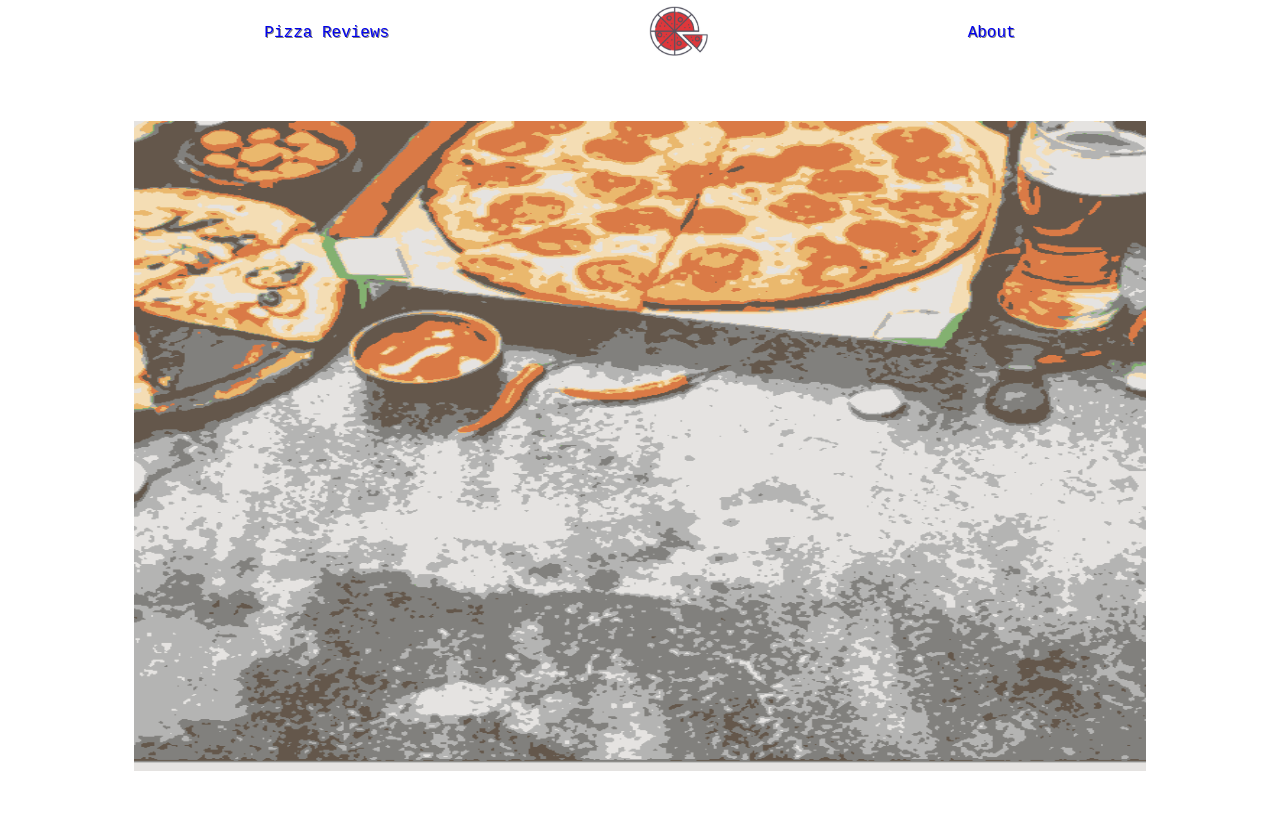
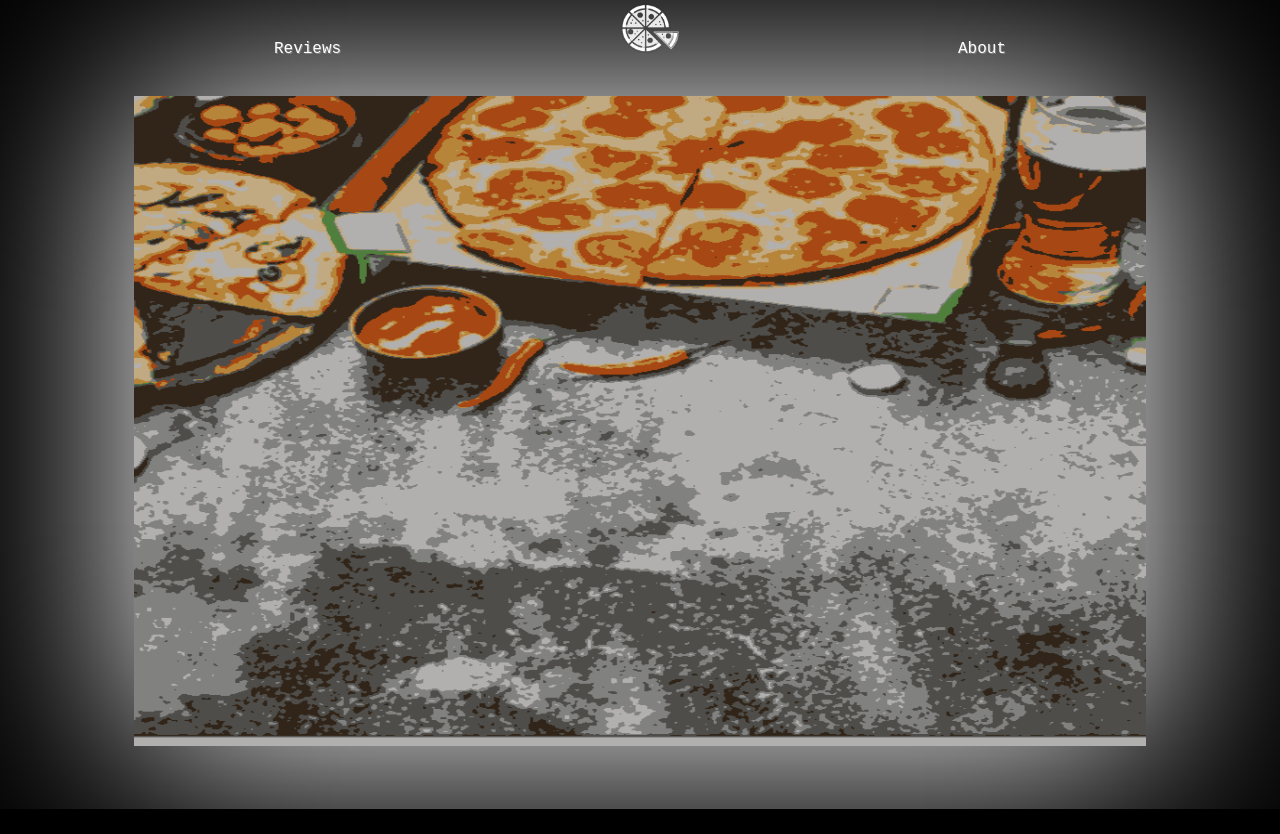
Before and after one commit to yosayon/nyc-pizza-reviews, a React (Create React App) app in the folder client/: page / in a window 1280 px wide. After the commit the page ends 809 px from the top, so only its background shows below. Built offline with nearby package versions, Linux system fonts and the light colour scheme.

Commit message:
styled about page, homepage, navbar, and logo

```diff
--- a/client/src/App.css
+++ b/client/src/App.css
@@ -1,16 +1,18 @@
 body {
   font-family: "Courier New";
+  background-color: black;
 }
 
 /* Pizza Background */
 #background-container {
   display: flex;
-  margin-top: 5%;
+  margin-top: 3%;
   margin-bottom: 5%;
   margin-left: auto;
   margin-right: auto;
   width: 80%;
   justify-content: center;
+  box-shadow:2px 2px 200px 5px white;
 }
 
 .pizza-background {
@@ -34,20 +36,32 @@ body {
   width: 80%;
   opacity: 0;
   transition: .5s ease;
-  background-color: #fff;
+  background-color: #333;
 }
 
 .one-bite-message {
   margin-top: 80px;
   font-size: 40px;
   text-align: center;
+  font-weight: bold;
+  color: white;
+}
+
+.one-bite-message a {
+  color: white;
+  text-decoration: none;
+}
+
+.one-bite-message a:hover {
+  color: white;
+  text-decoration: underline;
 }
 
 /* navbar  */
 
  #navbar-container {
    display: flex;
-   align-items: center;
+   align-items: flex-end;
    justify-content: space-around;
    height: 50px;
    width: 80%;
@@ -58,12 +72,12 @@ body {
  .nav-link{
    text-decoration: none;
    text-shadow: 1px 1px gray;
+   color: white;
  }
 
  .nav-link:hover{
-   text-decoration: none;
+   text-decoration: underline;
    text-shadow: 2px 2px gray;
-   animation: App-logo-spin infinite 20s linear;
  }
 
  /* Pizza Logo */
@@ -86,7 +100,6 @@ body {
 /* about page*/
 
  .about-container {
-   background-image: url('pizza-about-picture.jpeg');
    display: flex;
    flex-flow: column;
    margin-top: 5%;
@@ -100,6 +113,7 @@ body {
 .about {
   font-weight: bold;
   font-size: 19px;
+  color: white;
   margin-top: 5%;
   margin-left: 15%;
   margin-right: 15%;
--- a/client/src/containers/Homepage.js
+++ b/client/src/containers/Homepage.js
@@ -1,5 +1,6 @@
 import React from 'react';
 import background from '../pizza-background.png'
+import { NavLink } from 'react-router-dom'
 
 
 export const Homepage = () => {
@@ -8,7 +9,7 @@ export const Homepage = () => {
       <img alt='background' className='pizza-background' src={background}/>
       <div className='overlay'>
         <div className='one-bite-message'>ONE BITE EVERYBODY KNOWS THE RULES - Dave Portnoy, El Presidente</div>
-        <div className='one-bite-message'>Visit <a href='http://www.barstoolsports.com'>barstoolsports</a></div>
+        <div className='one-bite-message'>Visit <NavLink to='http://www.barstoolsports.com'>barstoolsports</NavLink></div>
       </div>
     </div>
   )
--- a/client/src/containers/Navbar.js
+++ b/client/src/containers/Navbar.js
@@ -6,7 +6,7 @@ export const Navbar = () => {
     return(
       <div id='navbar-container'>
 
-         <NavLink className='nav-link' to='/pizza-reviews'> Pizza Reviews </NavLink>
+         <NavLink className='nav-link' to='/pizza-reviews'> Reviews </NavLink>
          <NavLink className='pizza-logo' to='/'><img alt='logo' src={logo}/></NavLink>
          <NavLink className='nav-link' to='/about'> About </NavLink>
 
```
Also changed, not shown: client/src/pizza-logo.jpeg.
